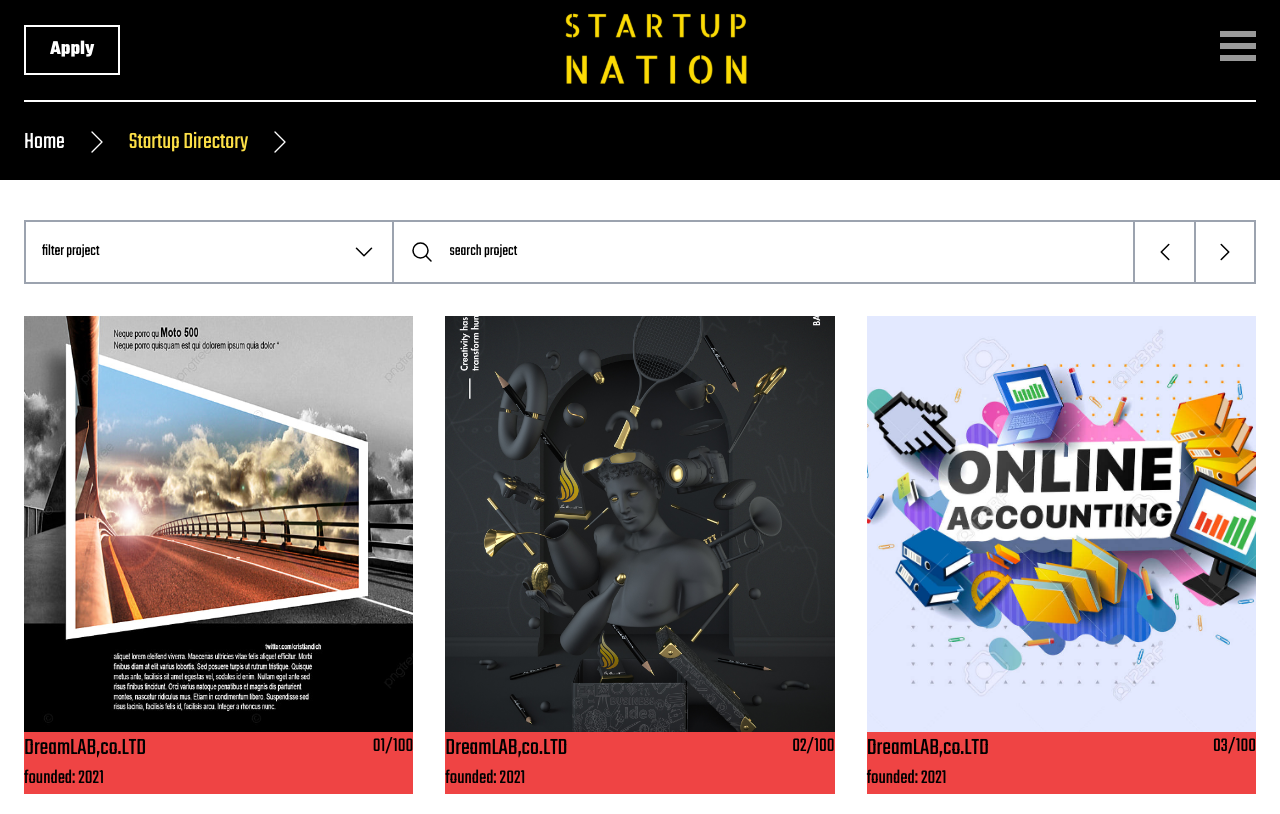
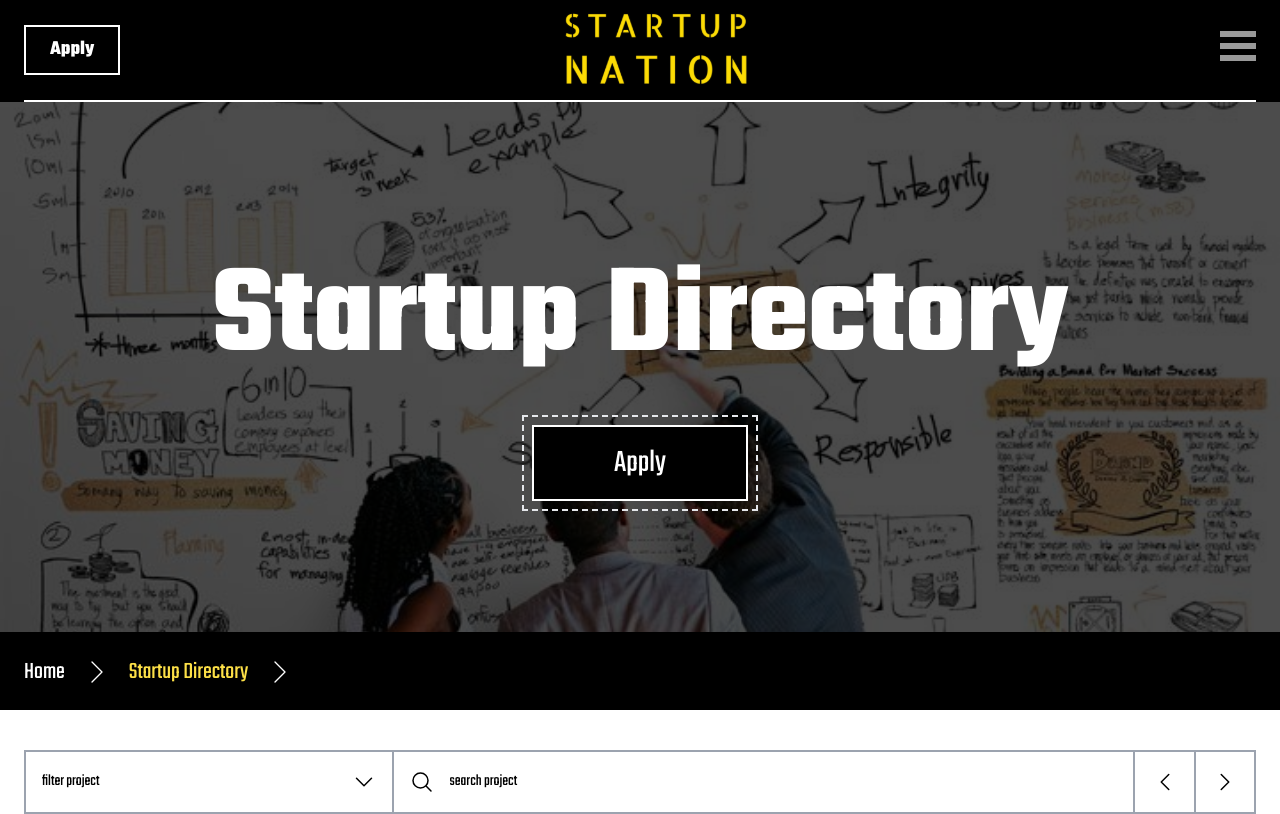
Before and after one commit to linin-nin/startup-nation, a Next.js app: page /startup-directory in a window 1280 px wide. Shown: the top 814 px of the page. Built offline with nearby package versions, Linux system fonts and the light colour scheme.

Commit message:
fix some bug in directory page

```diff
--- a/src/app/startup-directory/page.tsx
+++ b/src/app/startup-directory/page.tsx
@@ -2,6 +2,7 @@ import ShowPath from "@/components/directory/showPath";
 import Search from "@/components/directory/Search";
 import Footer from "@/components/footer/footer";
 import Header from "@/components/header/Header";
+import Hero from "@/components/directory/directory";
 
 const page = () => {
   return (
@@ -9,6 +10,7 @@ const page = () => {
       <div className=" bg-black padding-body right-0 left-0 sticky top-0 z-50">
         <Header />
       </div>
+      <Hero/>
       <div className="padding-body font-body">
         <ShowPath />
       </div>
--- a/src/components/directory/Search.tsx
+++ b/src/components/directory/Search.tsx
@@ -92,13 +92,9 @@ const Search = () => {
       </div>
       {/* ----grid--- */}
 
-      <div
-        className="container mt-8 grid grid-cols-1 md:grid-cols-2 xl:grid-cols-3 gap-8
-
-      "
-      >
+      <div className="container mt-8 grid grid-cols-1 md:grid-cols-2 xl:grid-cols-3 gap-8 overflow-hidden">
         {Cards.map((item) => (
-          <div key={item.id} className="bg-red-500">
+          <div key={item.id} className="relative before:absolute before:bg-gray-400 before:h-[100vh] before:w-[2px] before:top-0 before:left-[-17px]">
             <div className="h-[416px] ">
               <Image
                 src={item.img}
```
